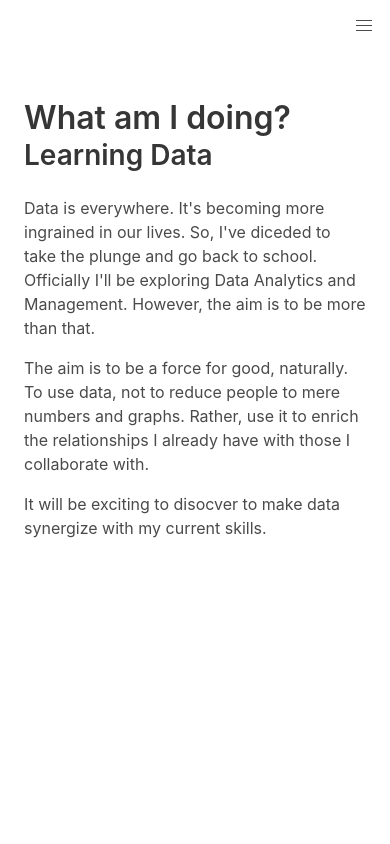
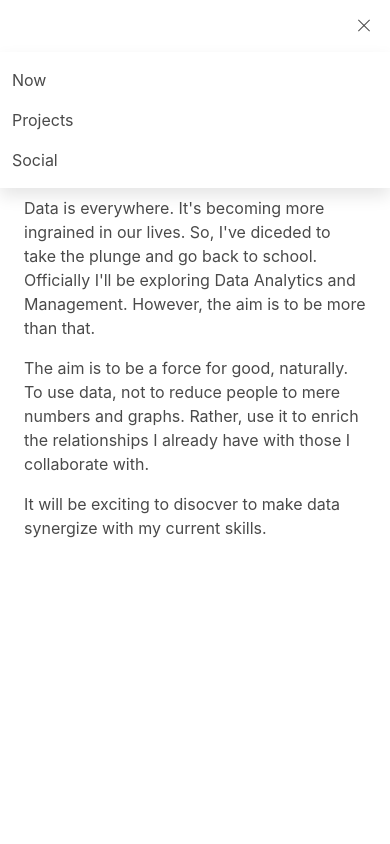
Before and after one commit to zberwaldt/vigilant-fiesta, a plain HTML site: page index.html in a window 390 px wide. Both pictures are taken after a click on the button "menu". Shown: the top 844 px of the page. Drawn offline with nearby package versions, Linux system fonts and the light colour scheme.

Commit message:
fix some styles

```diff
--- a/main.css
+++ b/main.css
@@ -1,9 +1,4 @@
 @import "https://cdn.jsdelivr.net/npm/bulma@0.9.2/css/bulma.min.css";
-
-.navbar {
-  position: fixed;
-  z-index: 5;
-}
 
 .container {
   height: 100%;
@@ -15,15 +10,15 @@
 }
 
 #welcome-section {
-  height: calc(100vh - 3.25rem);
+  height: 100vh;
 }
 
 #projects {
-  height: 100vh;
+  min-height: 100vh;
 }
 
 #social {
-  height: calc(100vh - 168px - 3.25rem);
+  min-height: calc(100vh - 168px - 3.25rem);
 }
 
 #welcome-section .container .level {
--- a/main.js
+++ b/main.js
@@ -45,6 +45,28 @@
 
         });
 
+        // Get all "navbar-burger" elements
+        const $navbarBurgers = Array.prototype.slice.call(document.querySelectorAll('.navbar-burger'), 0);
+
+        // Check if there are any navbar burgers
+        if ($navbarBurgers.length > 0) {
+
+            // Add a click event on each of them
+            $navbarBurgers.forEach( el => {
+            el.addEventListener('click', () => {
+
+                // Get the target from the "data-target" attribute
+                const target = el.dataset.target;
+                const $target = document.getElementById(target);
+
+                // Toggle the "is-active" class on both the "navbar-burger" and the "navbar-menu"
+                el.classList.toggle('is-active');
+                $target.classList.toggle('is-active');
+
+            });
+            });
+        }
+
     });
 
 })();
```
